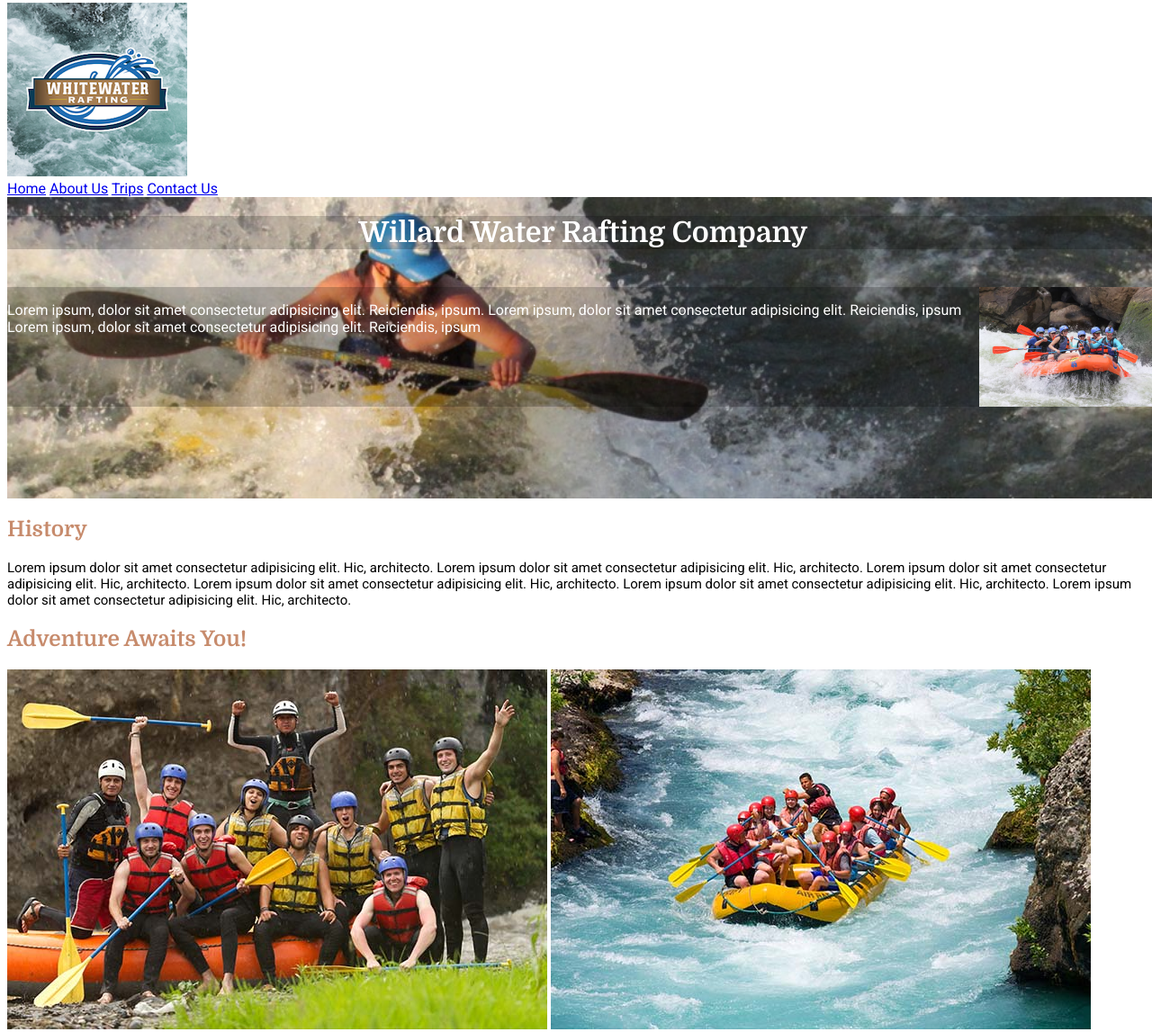
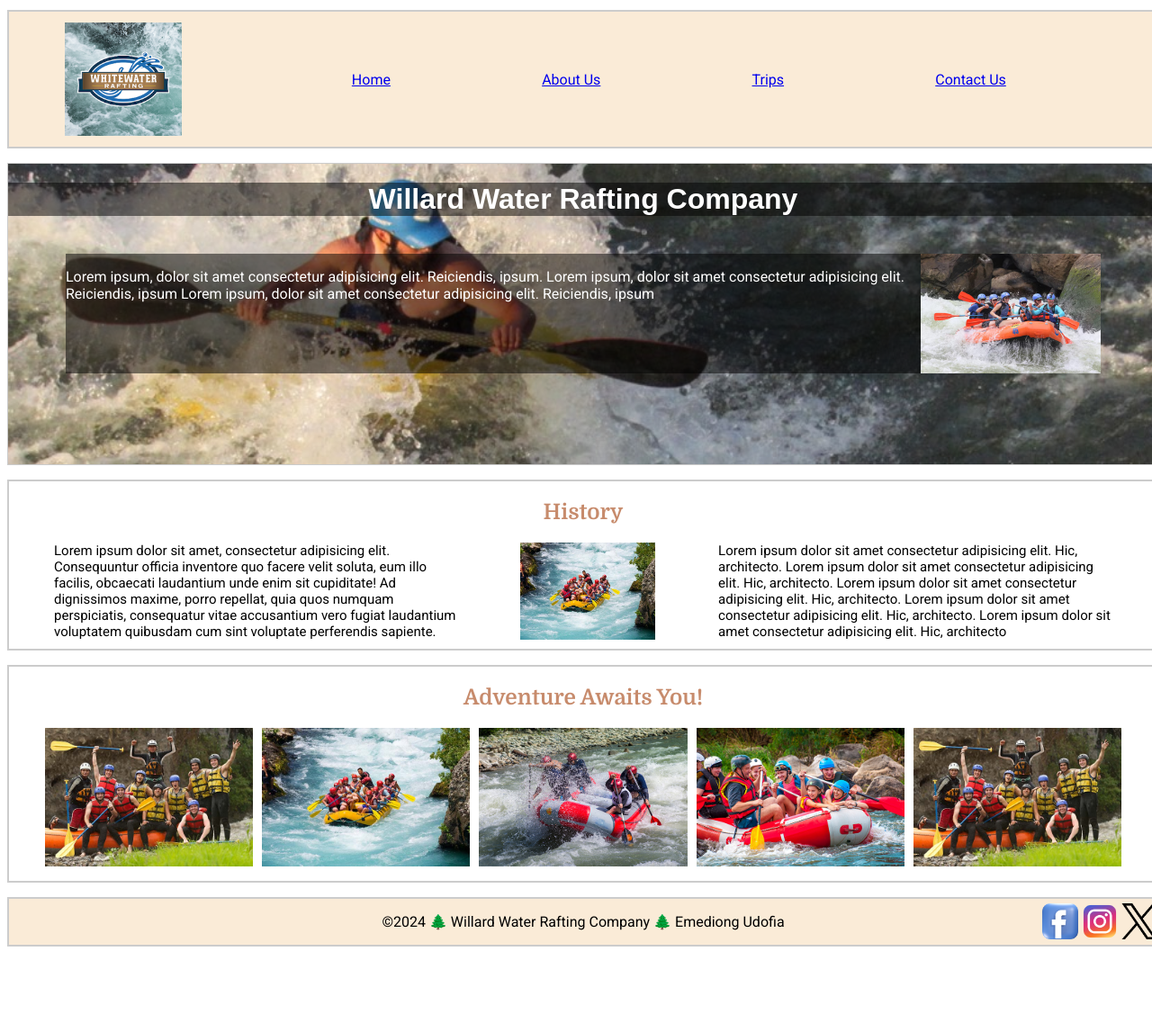
Before and after one commit to Emyudofia1/wdd130, a plain HTML site: page wwr/about.html in a window 1280 px wide. Shown: the part 5-1152 px from the top of the page at 90% size. After the commit the page ends 1065 px from the top, so only its background shows below. Drawn offline with Linux system fonts and the light colour scheme; a web font is replaced by a local one.

Commit message:
W05 about page deveelopment

```diff
--- a/wwr/about.html
+++ b/wwr/about.html
@@ -31,34 +31,39 @@
         </div>
         <section>
             <h2>History</h2>
+            <div class="history">
+            <p>Lorem ipsum dolor sit amet, consectetur adipisicing elit. Consequuntur
+                officia inventore quo facere velit soluta, eum illo facilis, obcaecati
+                laudantium unde enim sit cupiditate! Ad dignissimos maxime, porro repellat,
+                quia quos numquam perspiciatis, consequatur vitae accusantium vero fugiat
+                laudantium voluptatem quibusdam cum sint voluptate perferendis sapiente.</p>
+            <img src="images/history.jpg" alt="Happy clients" width="150">
             <p>Lorem ipsum dolor sit amet consectetur adipisicing elit. Hic, architecto.
                 Lorem ipsum dolor sit amet consectetur adipisicing elit. Hic, architecto.
                 Lorem ipsum dolor sit amet consectetur adipisicing elit. Hic, architecto.
                 Lorem ipsum dolor sit amet consectetur adipisicing elit. Hic, architecto.
-                Lorem ipsum dolor sit amet consectetur adipisicing elit. Hic, architecto.
-                Lorem ipsum dolor sit amet consectetur adipisicing elit. Hic, architecto.</p>
+                Lorem ipsum dolor sit amet consectetur adipisicing elit. Hic, architecto </p>
+            </div>
         </section>
         <section>
-            <h2>Adventure Awaits You!</h2>
-            <img src="images/image1.jpg" alt="Clients having fun">
-            <img src="images/image2.jpg" alt="family enjoying rafting">
-            <img src="images/image3.jpg" alt="Friends rafting together">
-            <img src="images/image4.jpg" alt="Colleagues having a good time">
-            <img src="images/image5.jpg" alt="Neighbors having a blast">
+            <div class="adventure">
+                <div class="heading"><h2>Adventure Awaits You!</h2></div>
+                <figure>
+                <img src="images/image1.jpg" alt="Clients having fun" width="150">
+                <img src="images/image2.jpg" alt="family enjoying rafting" width="150">
+                <img src="images/image3.jpg" alt="Friends rafting together" width="150">
+                <img src="images/image4.jpg" alt="Colleagues having a good time" width="150">
+                <img src="images/image1.jpg" alt="Clients having fun" width="150">
+            </figure>
+            </div>
         </section>
     </main>
     <footer>
         <p>&copy;2024 🌲 Willard Water Rafting Company 🌲 Emediong Udofia</p>
         <nav class="socialinks">
-            <a href="https://facebook.com">
-                <img src="images/facebook-icon.png" alt="Facebook" width="40" height="40">
-            </a>
-            <a href="https://instagram.com">
-                <img src="images/instagram-icon.png" alt="Instagram" width="40" height="40">
-            </a>
-            <a href="https://twitter.com">
-                <img src="images/twitter-icon.png" alt="Twitter" width="40" height="40">
-            </a>
+        <a href="https://facebook.com"><img src="images/facebook-icon.png" alt="Facebook" width="40" height="40"></a>
+        <a href="https://instagram.com"><img src="images/instagram-icon.png" alt="Instagram" width="40" height="40"></a>
+        <a href="https://twitter.com"><img src="images/twitter-icon.png" alt="Twitter" width="40" height="40"></a>
         </nav>
     </footer>
 
--- a/wwr/styles/rafting.css
+++ b/wwr/styles/rafting.css
@@ -22,18 +22,10 @@ h1, h2 {
     color: var(--primary-color);
 }
 
-
-header img {
-    width: 200px;
-}
-
-footer nav a {
-    text-decoration: none;
-
-}
-
 .hero {
     position: relative;
+    border: 1px solid #ccc;
+    margin: 1rem auto;
 }
 
 .hero img {
@@ -44,8 +36,11 @@ footer nav a {
 .hero article{
     position: absolute;
     top: 100px;
-    background: rgb(0, 0, 0, 0.2);
+    background: rgb(0, 0, 0, 0.5);
     color: white;
+    width: 90%;
+    margin: 0 auto;
+    left: 5%;
 }
 
 .hero article img {
@@ -56,7 +51,7 @@ footer nav a {
 .hero h1 {
     position: absolute;
     top: 0;
-    background: rgb(0, 0, 0, 0.2);
+    background: rgb(0, 0, 0, 0.5);
     color: white;
     width: 100%;
     text-align: center;
@@ -66,3 +61,96 @@ section p {
     font-size: 15px;
     color: black;
 }
+
+
+header {
+	margin: 1rem auto;
+	display: grid;
+	grid-template-columns: 1fr 5fr;
+	align-items: center;
+	border: 2px solid #ccc;
+    background-color: antiquewhite;
+    height: 150px;
+}
+
+header img {
+	margin: 0 0.25rem 0 2rem;
+	width: 130px;
+	height: auto;
+    padding-left: 30px;
+}
+
+h1 {
+	font-size: 2rem;
+	font-family: Acme, Arial, sans-serif;
+}
+
+header nav {
+    display: flex;
+    justify-content: space-evenly;
+}
+
+footer {
+    display: grid;
+    grid-template-columns: 1fr 2fr 1fr;
+    border: 2px solid #ccc;
+    background-color: antiquewhite;
+
+}
+
+footer p {
+    grid-area: 1/2/1/3;
+    justify-self: center;
+}
+
+footer nav {
+    grid-area: 1/3/1/4;
+    justify-self: right;
+    padding-top: 5px;
+}
+
+section {
+    display: flex;
+    flex-direction: column;
+    margin: 0;
+    padding: 0;
+    border: 2px solid #ccc;
+    margin: 1rem auto;
+}
+
+section .adventure .heading {
+    width: 100%;
+    text-align: center;
+}
+
+section figure {
+    display: flex;
+    justify-content: center;
+    flex-wrap: wrap;
+    gap: 10px;
+    padding: 0;
+}
+
+section figure img {
+    flex: 1 1 200px;
+
+}
+
+section h2 {
+    width: 100%;
+    text-align: center;
+}
+
+section .history {
+    display: flex;
+    gap: 20px;
+    justify-content: space-evenly;
+    padding-bottom: 10px;
+
+}
+
+section .history p {
+    padding: 0 50px;
+    box-sizing: border-box;
+    margin: 0;
+}
```
Also changed, not shown: wwr/images/history.jpg (added).
